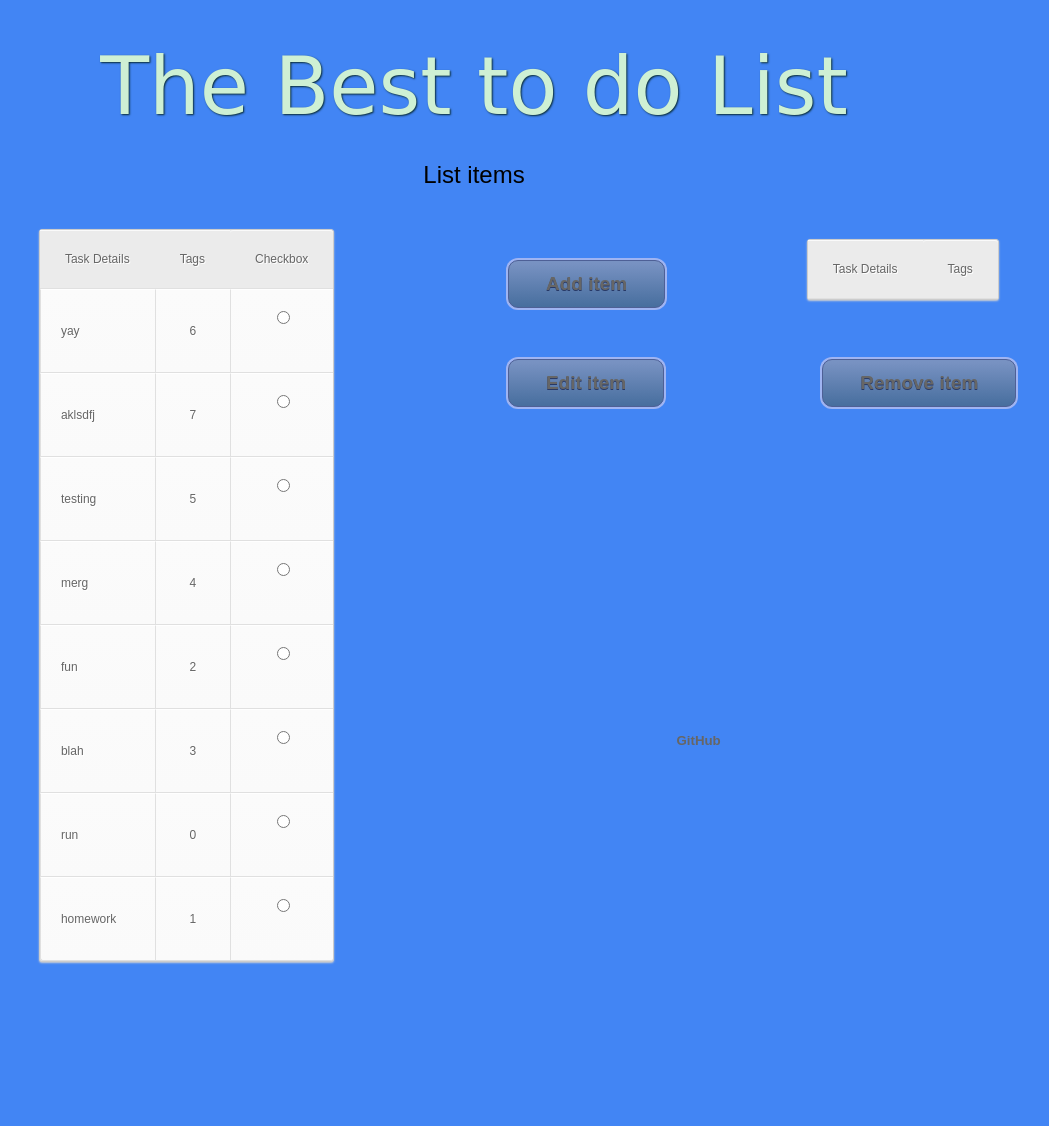
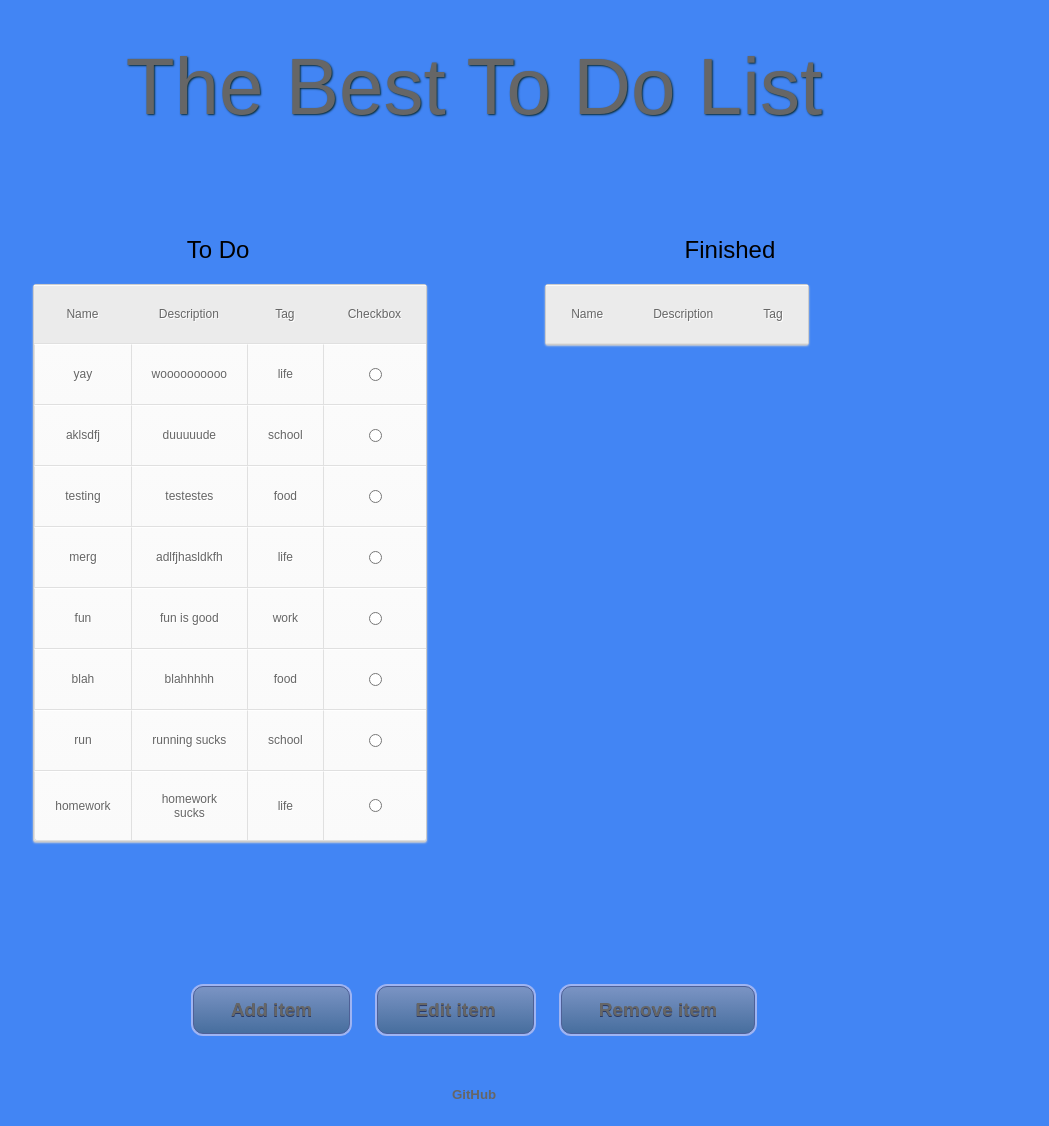
Before and after one commit to KuldeepGhate/Smart-To-Do-List, a PHP site: page /html/index.html in a window 1280 px wide. Shown: the whole page, without its empty margins (166-1215 px from the left). Before the commit the page ends 964 px from the top, so only its background shows below. Run offline with PHP 8.4, Linux system fonts and the light colour scheme; lists and menus that the app fills with data are empty.

Commit message:
task list is now filled with all the details and the refresh function has been made

```diff
--- a/website/html/index.html
+++ b/website/html/index.html
@@ -17,15 +17,16 @@
 <body class="wallpaper">
     <div id="container">
         <div id="header">
-            <h1 class="big-heading">The Best to do List</h1>
+            <h1 class="big-heading">The Best To Do List</h1>
         </div>
 
         <!-- The Lists -->
         <div id="content">
-            <h2 class="medium-heading">List items</h2>
             <div id="todo">
+
                 <!-- To do list -->
                 <div id="divTasksTable">
+                    <h2>To Do</h2>
                     <!-- cellspacing='0' is important, must stay -->
                     <table id="todoTasks" cellspacing='0'>
                     </table>
@@ -33,10 +34,13 @@
 
                 <!-- To do list -->
                 <div id="divFinishedTable">
+                    <h2>Finished</h2>
                     <!-- cellspacing='0' is important, must stay -->
                     <table id="finishedTasks" cellspacing='0'>
                     </table>
                 </div>
+            </div>
+            <div id="controller">
                 <a href="#" id="addTask" class="button">Add item</a>
                 <a href="#" id="editTask" class="button">Edit item</a>
                 <a href="#" id="removeTask" class="button">Remove item</a>
--- a/website/javascript/events.js
+++ b/website/javascript/events.js
@@ -10,6 +10,12 @@ $(document).ready(function () {
         maxWidth: 600,
         height: 600,
         width: 600
+    });
+
+    $("#content").click(function () {
+        masterList.refresh();
+        $("#taskForm").html(masterList.generateForm("edit"));
+        $("#finishedTasks").html(masterList.generateFinishedList());
     });
 
     // After clicking the add on the main page
@@ -87,10 +93,9 @@ $(document).ready(function () {
 
             check.each(function () {
                 masterList.finishTask($(rowHtml).attr("id"));
-                $(rowHtml).remove();
             });
         });
-
+        $("#todoTasks").html(masterList.generateList());
         $("#finishedTasks").html(masterList.generateFinishedList());
     });
 });
@@ -98,8 +103,8 @@ $(document).ready(function () {
 /**
  * Takes the alarm parameters from the add form and transforms it for a task
  *
- * @returns {*}: If the user wants an alarm it returns the alarm time
- *               If the user doesn"t want an alarm it returns false
+ * @returns {*}: if the user wants an alarm it returns the alarm time
+ *               if the user doesn"t want an alarm it returns false
  */
 function getAlarmTime() {
     if ($("#addAlarm:checkbox:checked").length > 0) {
--- a/website/javascript/taskLists.js
+++ b/website/javascript/taskLists.js
@@ -21,9 +21,8 @@ function TasksLists() {
     this.addTask = function (task) {
         this.allTasks.push(task);
         if (task.id < 0) {
-            task.id = this.idCount;
+            task.id = this.idCount++;
         }
-        this.idCount++;
         this.taskCount++;
         this.sortAll();
         this.switchList(this.listState);
@@ -33,8 +32,8 @@ function TasksLists() {
      * Returns the task given an idd
      *
      * @param taskId
-     * @returns {*}: If taskId exists in the list, returns the task
-     *               If taskId doesn't exist in the list, returns false
+     * @returns {*}: if taskId exists in the list, returns the task
+     *               if taskId doesn't exist in the list, returns false
      */
     this.getTask = function (taskId) {
         for (var i = 0; i < this.allTasks.length; i++) {
@@ -51,9 +50,12 @@ function TasksLists() {
      * @param taskId
      */
     this.finishTask = function (taskId) {
-        for (var i = 0; i < this.allTasks.length; i++) {
+        for (var i = 0; i < this.taskCount; i++) {
             if (this.allTasks[i].id == taskId) {
-                this.doneTasks.push(this.allTasks.splice(i, 1)[0]);
+                var doneTask = this.allTasks.splice(i, 1);
+                console.log(doneTask[0]);
+                this.doneTasks.push(doneTask[0]);
+                console.log(this.doneTasks);
                 break;
             }
         }
@@ -139,6 +141,12 @@ function TasksLists() {
         }
     };
 
+    this.refresh = function () {
+        for (var i = 0; i < this.allTasks.length; i++) {
+            setPriority(this.allTasks[i]);
+        }
+    };
+
     /**
      * Generates the form that allows you to add a task
      *
@@ -168,11 +176,11 @@ function TasksLists() {
     this.generateList = function () {
         var htmlString = "";
 
-        htmlString = htmlString.concat("<tr><th>Task Details</th><th>Tags</th><th>Checkbox</th></tr>");
+        htmlString = htmlString.concat("<tr></tr><tr><th>Name</th><th>Description</th><th>Tag</th><th>Checkbox</th></tr>");
 
         for (var i = 0; i < this.currentList.length; i++) {
-            htmlString = htmlString.concat("<tr id='" + this.currentList[i].id + "'><td>" + this.currentList[i].taskName + "</td><td>" + this.currentList[i].id + "</td>" +
-                "<td><input type='radio' name='test' value='testing'/></td></tr>");
+            htmlString = htmlString.concat("<tr id='" + this.currentList[i].id + "'><td>" + this.currentList[i].taskName + "</td><td>" + this.currentList[i].taskDescription + "</td>" +
+                "<td>" + this.currentList[i].tag.tagName + "</td><td><input type='radio' name='test' value='testing'/></td></tr>");
         }
         return htmlString;
     };
@@ -185,11 +193,11 @@ function TasksLists() {
     this.generateFinishedList = function () {
         var htmlString = "";
 
-        htmlString = htmlString.concat("<tr><th>Task Details</th><th>Tags</th></tr>");
+        htmlString = htmlString.concat("<tr></tr><tr><th>Name</th><th>Description</th><th>Tag</th></tr>");
 
-        for (var i = this.doneTasks.length; i > 0; i--) {
-            htmlString = htmlString.concat("<tr id='" + this.doneTasks[i - 1].id + "'><td>" + this.doneTasks[i - 1].taskName + "</td><td>" + this.doneTasks[i - 1].id + "</td>" +
-                "<td><input type='radio' name='test' value='testing'/></td></tr>");
+        for (var i = this.doneTasks.length - 1; i > -1; i--) {
+            htmlString = htmlString.concat("<tr id='" + this.doneTasks[i].id + "'><td>" + this.doneTasks[i].taskName + "</td><td>" + this.doneTasks[i].taskDescription + "</td>" +
+                "<td>" + this.doneTasks[i].tag.tagName + "</td></tr>");
         }
         return htmlString;
     }
--- a/website/style/style.css
+++ b/website/style/style.css
@@ -21,7 +21,7 @@ a:visited {
 }
 
 a:active, a:hover {
-    color: #bd5a35;
+    color: white;
     text-decoration: underline;
 }
 
@@ -30,42 +30,22 @@ h2 {
 }
 
 .big-heading {
-    color: #CEF0D4;
-    font-family: 'Rouge Script', cursive;
+    color: #666;
     font-size: 80px;
     font-weight: normal;
     line-height: 48px;
-    margin: 0 0 50px;
     text-align: center;
     text-shadow: 1px 1px 2px #082b34;
 }
-
-/* .big-heading {
-    color: #fff; font-family: 'Righteous', cursive;
-    font-size: 65px;
-    font-weight: normal;
-    line-height: 60px;
-    margin: 10px 0 20px;
-    text-transform: uppercase;
-    text-shadow: 2px 2px 0 #000, margin: 10px 0 24px;
-    text-align: center;
-} */
-
-/* .big-heading {
-    color: #d04764;
-    font-family: 'Lobster', cursive;
-    font-size: 36px;
-    font-weight: normal;
-    line-height: 48px; margin: 0 0 18px;
-    text-shadow: 1px 0 0 #fff;
-} */
 
 .wallpaper {
     background-color: #4285F4;
 }
 
 #container {
+    text-align: center;
     margin: 5% 5%;
+    height: 1000px;
 }
 
 #header {
@@ -73,55 +53,23 @@ h2 {
 }
 
 #content {
+    height: 90%;
     min-height: 550px;
 }
 
 #todo {
-    margin-left: 10%;
-}
-
-#todo input {
-    margin-bottom: 30px;
-}
-
-#todo form a {
-    margin-left: 1%;
-    padding: 1%;
-    font-weight: bold;
-    color: black;
-    border: 2px solid black;
-    border-radius: 100%;
+    padding: 0;
+    height: 90%;
+    margin-left: 5%;
+    margin-right: 5%;
 }
 
 #todo label {
+    float: left;
     border: 2px solid black;
     padding-right: 10px;
     padding-top: 5px;
     padding-bottom: 5px;
-}
-
-#todo .tag {
-    display: inline-block;
-    margin-left: 1%;
-    padding: 5px;
-    border-radius: 10%;
-    border: 2px solid black;
-}
-
-#todo .general {
-    background-color: white;
-}
-
-#todo .school {
-    background-color: crimson;
-}
-
-#todo .work {
-    background-color: greenyellow;
-}
-
-#todo .life {
-    background-color: #7BAAF7;
 }
 
 .finished {
@@ -140,7 +88,15 @@ h2 {
     background-color: #7BAAF7;
 }
 
+#controller {
+    float: left;
+    width: 100%;
+    height: 5%;
+    text-align: center;
+}
+
 #footer {
+    width: 100%;
     text-align: center;
 }
 
@@ -161,7 +117,7 @@ table a:visited {
 }
 
 table a:active, table a:hover {
-    color: #bd5a35;
+    color: white;
     text-decoration:underline;
 }
 
@@ -173,6 +129,7 @@ table {
     background:#eaebec;
     margin:20px;
     border:#ccc 1px solid;
+    text-align: center;
 
     -moz-border-radius:3px;
     -webkit-border-radius:3px;
@@ -194,24 +151,14 @@ table th {
 }
 
 table tr:first-child th:last-child {
-    -moz-border-radius-topright:3px;
-    -webkit-border-top-right-radius:30px;
-    border-top-right-radius:3px;
+    -moz-border-radius-topright: 3px;
+    -webkit-border-top-right-radius: 30px;
+    border-top-right-radius: 3px;
     border-top-left-radius: 3px;
 }
 
-table tr {
-    text-align: center;
-    padding-left:20px;
-}
-
-table tr td:first-child {
-    text-align: left;
-    padding-left:20px;
-}
-
 table tr td {
-    padding:18px;
+    padding: 20px;
     border-top: 1px solid #ffffff;
     border-bottom:1px solid #e0e0e0;
     border-left: 1px solid #e0e0e0;
@@ -238,16 +185,23 @@ table tr:hover td {
     background: -moz-linear-gradient(top,  #f2f2f2,  #f0f0f0);
 }
 
-#finishedTasks{
-    margin: 0px;
-}
-#divFinishedTable{
-    width: 236px;
-    margin: 0px;
-    float: right;
-    margin-top: 30px;
+#divTasksTable, #divFinishedTable {
+    margin: 5%;
+    width: 40%;
+    display: inline-block;
 }
 
+#divTasksTable {
+    float: left;
+}
+
+#divFinishedTable {
+    float: left;
+}
+
+/* ---------------------------------------------------------------
+Button Style
+------------------------------------------------------------------ */
 .button {
 
     -moz-box-shadow: 0px 0px 0px 2px #9fb4f2;
@@ -268,13 +222,11 @@ table tr:hover td {
     display:inline-block;
     cursor:pointer;
     color:#ffffff;
-    font-family: Arial, sans-serif;
     font-size:19px;
     padding:12px 37px;
+    margin: 1%;
     text-decoration:none;
     text-shadow:0px 1px 0px #283966;
-    margin-top: 5%;
-    margin-left: 15%;
 }
 
 .button:hover {
@@ -292,10 +244,3 @@ table tr:hover td {
     position:relative;
     top:1px;
 }
-#divTasksTable{
-   float: left;
-}
-
-#divFinishedTasks{
-float: right;
-}
```
